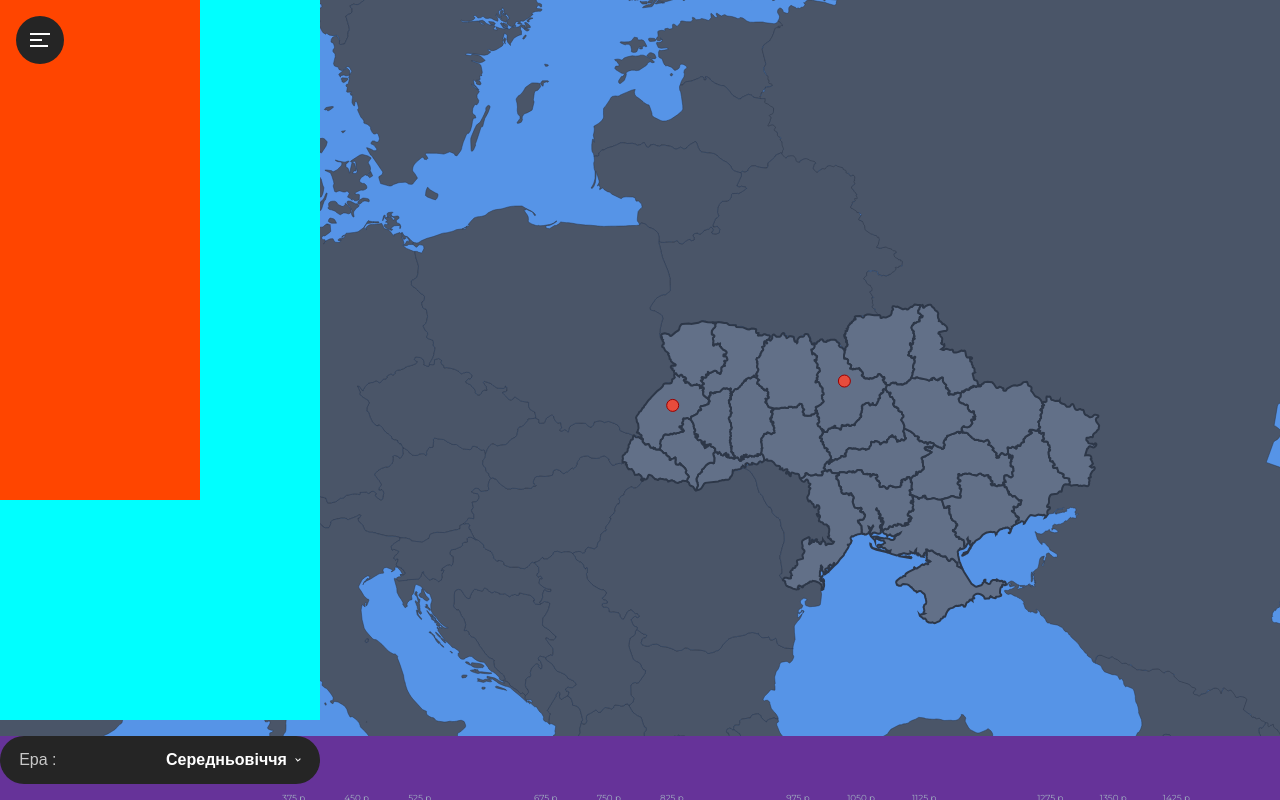
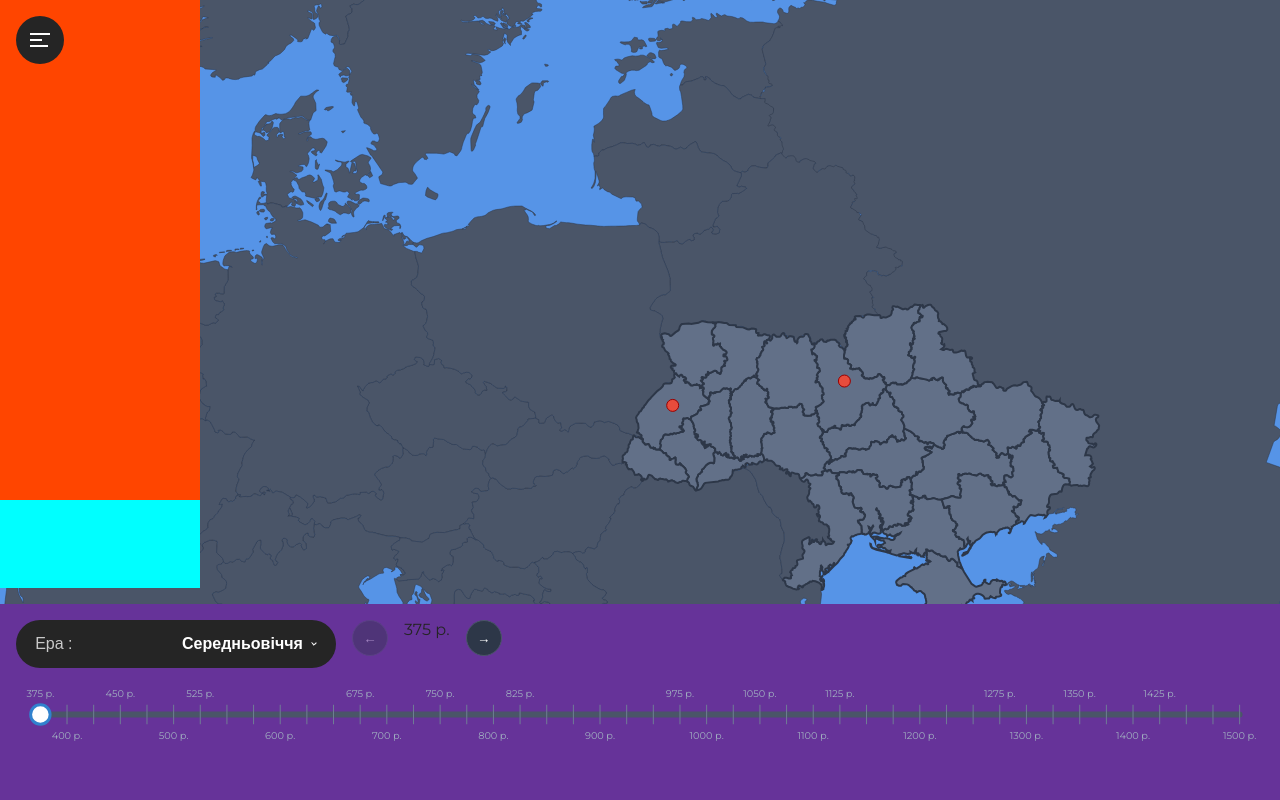
Before and after one commit to dmytro-honch/ua-history, a React (Vite) app: page /history/map in a window 1280 px wide. Built offline with nearby package versions, Linux system fonts and the light colour scheme.

Commit message:
ui fix 3

```diff
--- a/src/components/formElements/range.tsx
+++ b/src/components/formElements/range.tsx
@@ -22,7 +22,7 @@ export function Range({ start, end, step, year, onChange, formatYear = (y) => St
   const wrapperRef = useRef<HTMLDivElement>(null);
   const [isDragging, setIsDragging] = useState(false);
 
-  const PADDING = 100;
+  const PADDING = 25;
   const trackWidth = width - PADDING * 2;
 
   const yearToX = useCallback(
--- a/src/components/formElements/select.tsx
+++ b/src/components/formElements/select.tsx
@@ -1,5 +1,6 @@
 import { capitalizeFirstChar } from '@/lib/textHelpers';
 import { useState } from 'react';
+import { transform } from 'zod';
 
 type Value<T> = T;
 type Option<T> = {
@@ -27,19 +28,24 @@ export function Select<T>({ options, current, onChange, label, orientation = 'ro
     setIsOpen(false);
   };
 
+  const onCLick = () => {
+    setIsOpen((prev) => !prev);
+  };
+
   const currentText = options.find(({ value }) => value === current)?.text;
+  const chevronClass = isOpen ? 'opened' : '';
 
   return (
     <div className="select__wrapper" style={{ flexDirection: orientation }}>
-      <button onClick={() => setIsOpen(true)} className="select__button" style={{ minWidth: `${minWidth}rem` }}>
+      <button onClick={onCLick} className="select__button" style={{ minWidth: `${minWidth}rem` }}>
         {label && (
           <label htmlFor={`select__${label}`} className="select__label">
             {capitalizeFirstChar(label)} :
           </label>
         )}
-        <div className="select__expanded">
+        <div className="select">
           <span>{currentText} </span>
-          <svg width="6" height="4" viewBox="0 0 6 4" fill="none" xmlns="http://www.w3.org/2000/svg" style={{ color: 'inherit' }}>
+          <svg width="6" height="4" viewBox="0 0 6 4" fill="none" xmlns="http://www.w3.org/2000/svg" className={chevronClass}>
             <path d="M5.29297 1L3 3.29297L0.707031 1L1 0.707031L3 2.70703L5 0.707031L5.29297 1Z" style={{ stroke: 'currentColor' }} />
           </svg>
         </div>
--- a/src/components/timelineControls.tsx
+++ b/src/components/timelineControls.tsx
@@ -37,12 +37,13 @@ export function TimelineControls({ timeline, bcPostfix, acPostfix }: TimelineCon
   }, []);
 
   return (
-    <>
+    <div className="timeline-controls">
+      <div className="timeline-controls__top-row">
         <div className="timeline-controls__era-selector">
           <EraSelector currentEra={era} onChange={setEra} />
         </div>
 
-      <div className="timeline-controls__slider-wrapper">
+        <div className="timeline-controls__years">
           <button onClick={stepBackward} disabled={year <= era.startYear} className="timeline-controls__btn">
             ←
           </button>
@@ -50,9 +51,10 @@ export function TimelineControls({ timeline, bcPostfix, acPostfix }: TimelineCon
           <button onClick={stepForward} disabled={year >= era.endYear} className="timeline-controls__btn">
             →
           </button>
+        </div>
+      </div>
 
       <TimelineSlider era={era} year={year} onChange={setYear} formatYear={(year) => formatYear(year, bcPostfix, acPostfix)} wrapperWidth={wrapperWidth} />
     </div>
-    </>
   );
 }
--- a/src/styles/components.css
+++ b/src/styles/components.css
@@ -137,13 +137,23 @@
   font-size: inherit;
   text-align: left;
   color: inherit;
+  z-index: 1;
 }
 
-.select__expanded {
+.select {
   font-weight: 600;
   display: flex;
   align-items: center;
   gap: 0.5rem;
+}
+
+.select svg {
+  color: inherit;
+  transition: transform 0.5s ease;
+}
+
+.select svg.opened {
+  transform: rotate(-180deg);
 }
 
 .select__overlay {
--- a/src/styles/map.css
+++ b/src/styles/map.css
@@ -91,19 +91,22 @@
 .map__controls {
   display: grid;
   height: 100%;
-  grid-template-columns: 25% 25% 25% 25%;
-  grid-template-rows: 90% auto;
+  grid-template-columns: auto 1fr;
+  grid-template-rows: 1fr auto;
   gap: 1rem;
   grid-template-areas:
-    'toolbar x x x'
-    'timeline timeline timeline timeline';
+    'toolbar empty'
+    'timeline timeline';
+  pointer-events: none;
 }
 
 .map__controls--toolbar {
   grid-area: toolbar;
   background-color: aqua;
+  pointer-events: auto;
 }
 .map__controls--timeline {
   grid-area: timeline;
   background-color: rebeccapurple;
+  pointer-events: auto;
 }
--- a/src/styles/timeline.css
+++ b/src/styles/timeline.css
@@ -1,14 +1,8 @@
 .timeline-controls {
   display: flex;
-  align-items: center;
-  gap: 16px;
-  padding: 12px 20px;
-  background: rgba(0, 0, 0, 0.7);
-  backdrop-filter: blur(8px);
-  position: absolute;
-  left: 1rem;
-  bottom: 1rem;
-  right: 1rem;
+  flex-direction: column;
+  gap: 1rem;
+  padding: 1rem;
 }
 
 .era-selector {
@@ -21,12 +15,9 @@
   cursor: pointer;
 }
 
-.timeline-controls__slider-wrapper {
+.timeline-controls__top-row {
   display: flex;
-  align-items: center;
-  gap: 12px;
-  flex: 1;
-  user-select: none;
+  gap: 1rem;
 }
 
 .timeline-controls__btn {
@@ -37,7 +28,11 @@
   background: #2d3748;
   color: #fff;
   cursor: pointer;
-  font-size: 16px;
+}
+
+.timeline-controls__years {
+  display: flex;
+  gap: 1rem;
 }
 
 .timeline-controls__btn:disabled {
@@ -68,32 +63,6 @@
   text-align: right;
 }
 
-.timeline-slider__current {
-  font-size: 18px;
-  font-weight: bold;
-  color: #ffeaa7;
-  min-width: 100px;
-  text-align: center;
-  background: rgba(0, 0, 0, 0.7);
-  padding: 15px 30px 5px;
-  border-radius: 40px 40px 0 0;
-}
-
-.timeline-slider__devider--wrapper {
-  position: absolute;
-  width: 100%;
-  height: 100%;
-  display: flex;
-  justify-content: space-between;
-}
-
-.timeline-slider__devider {
-  display: inline-block;
-  height: 100%;
-  width: 1px;
-  background-color: red;
-}
-
 .range__wrapper {
   width: 100%;
 }
```
Lines whose indentation alone changed are shown as unchanged.
